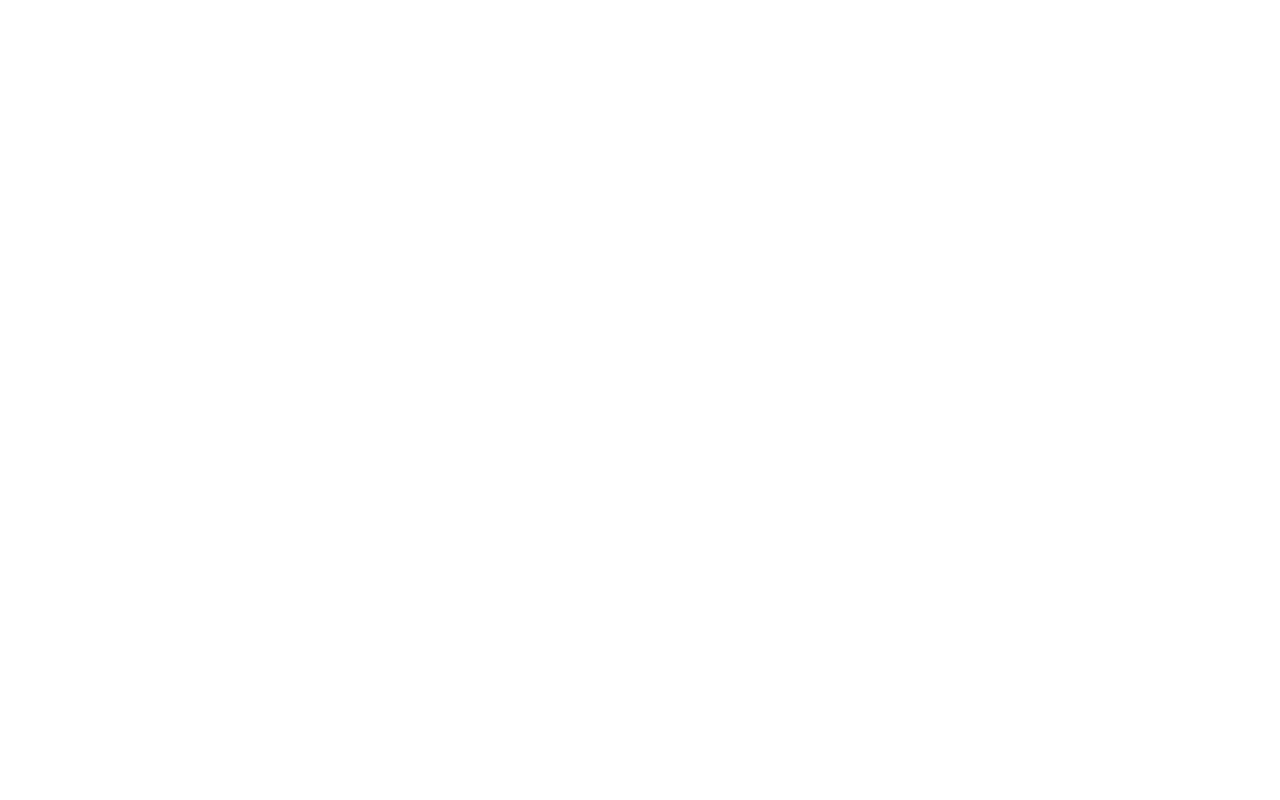
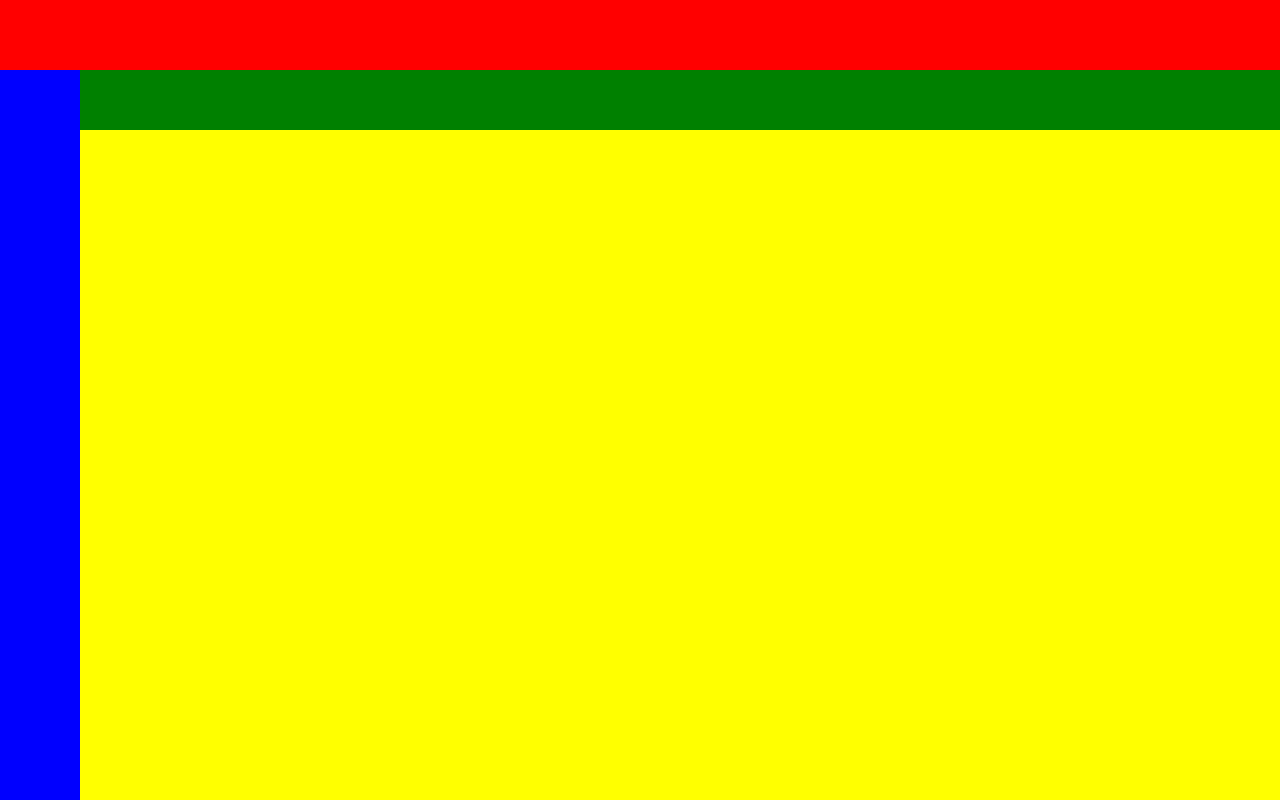
Before and after one commit to Amy1435/progetto-modulo1-rumble, a plain HTML site: page index.html in a window 1280 px wide. Drawn offline with Linux system fonts and the light colour scheme.

Commit message:
fix html /  feat css grid base

```diff
--- a/index.html
+++ b/index.html
@@ -15,5 +15,7 @@
         <nav></nav>
         <!-- MAIN -->
         <main></main>
+        <!-- FOOTER -->
+        <footer></footer>
     </body>
 </html>
--- a/style.css
+++ b/style.css
@@ -0,0 +1,44 @@
+:root {
+    font-size: 1rem;
+}
+
+* {
+    box-sizing: border-box;
+    margin: 0;
+    padding: 0;
+}
+
+img {
+    max-width: 100%;
+}
+
+body {
+    height: 100vh;
+    display: grid;
+    grid-template-columns: 80px 1fr;
+    grid-template-rows: 70px 60px 1fr;
+    grid-template-areas:
+        "he he"
+        "as nav"
+        "as ma";
+}
+
+body > header {
+    grid-area: he;
+    background-color: red;
+}
+
+body > aside {
+    grid-area: as;
+    background-color: blue;
+}
+
+body > nav {
+    grid-area: nav;
+    background-color: green;
+}
+
+body > main {
+    grid-area: ma;
+    background-color: yellow;
+}
```
